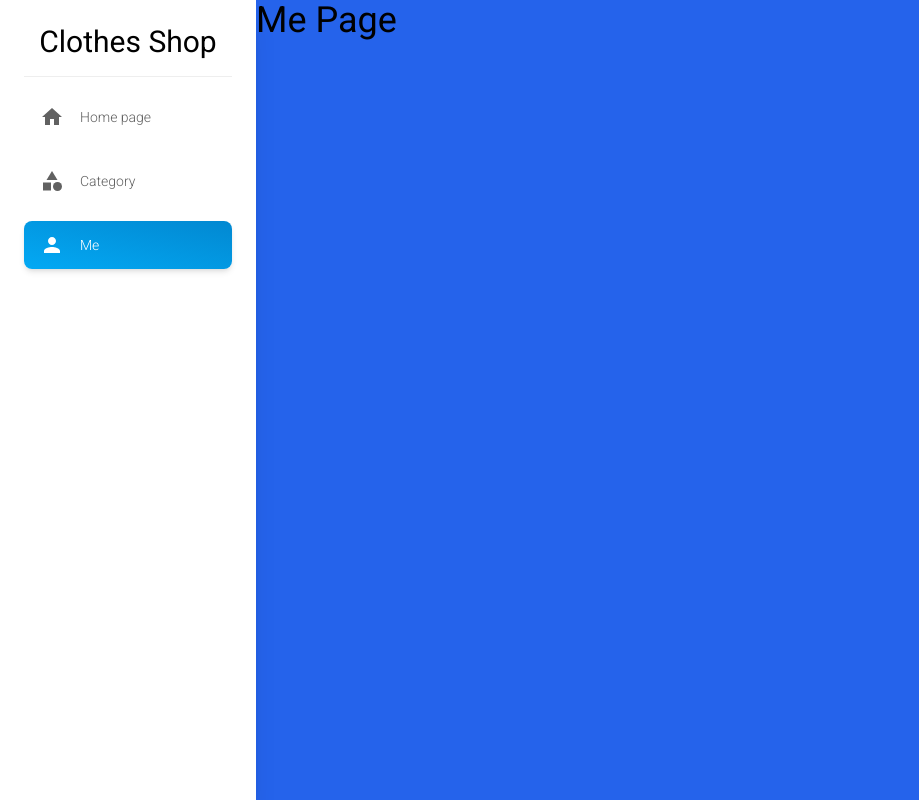
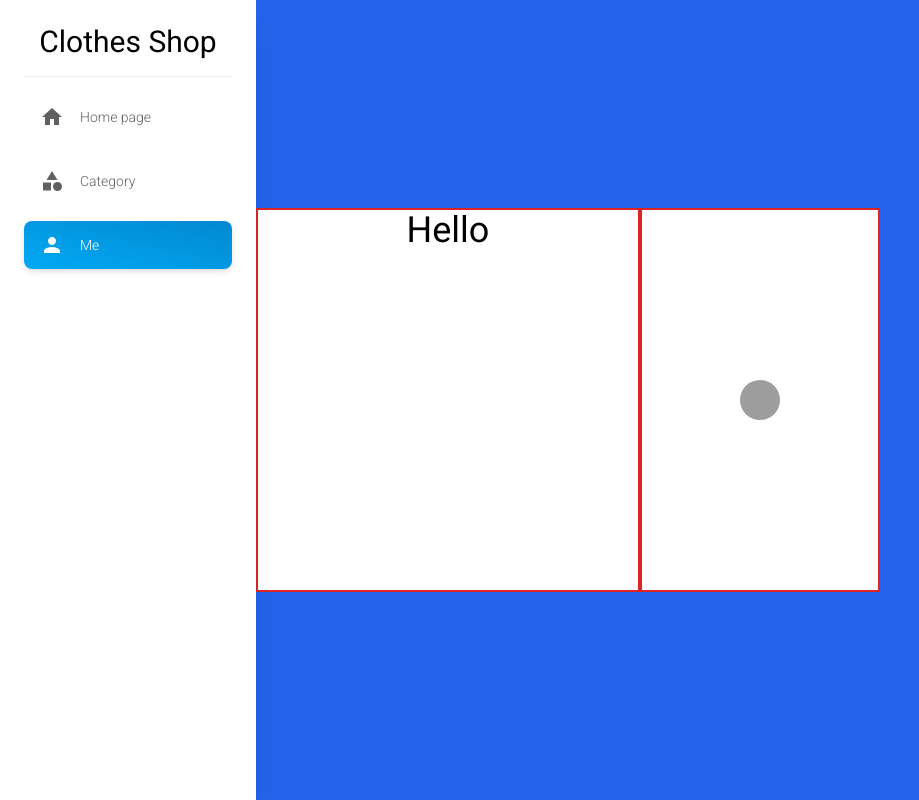
Before and after one commit to dauleduc2/ClothesShop, a React (Create React App) app in the folder frontend/: page /me in a window 1280 px wide. Shown: the whole page, without its empty margins (0-919 px from the left). Built offline with nearby package versions, Linux system fonts and the light colour scheme; grey boxes are pictures that could not be loaded.

Commit message:
ADD - Me page

```diff
--- a/frontend/src/components/Me/index.tsx
+++ b/frontend/src/components/Me/index.tsx
@@ -1,7 +1,18 @@
+import Avatar from "@mui/material/Avatar";
+
 interface MePageProps {}
 
 const MePage: React.FunctionComponent<MePageProps> = () => {
-    return <div>Me Page</div>;
+    return (
+        <div className="flex justify-center items-center h-screen">
+            <div className="border-2 border-red-600 bg-white h-96 w-96">
+                Hello
+            </div>
+            <div className="flex items-center justify-center border-2 border-red-600 bg-white h-96 w-60">
+                <Avatar alt="Remy Sharp" src="/static/images/avatar/1.jpg" />
+            </div>
+        </div>
+    );
 };
 
 export default MePage;
```
